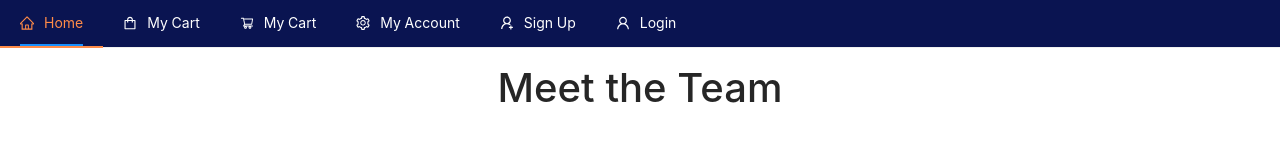
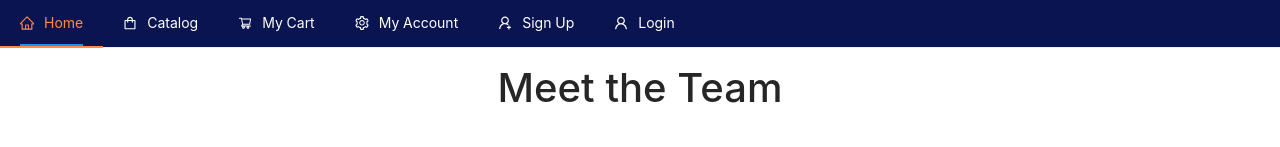
Before and after one commit to brogers856/cse5234_proj, a React (Create React App) app in the folder client/: page /about in a window 1280 px wide. Shown: the top 147 px of the page. Built offline with nearby package versions, Linux system fonts and the light colour scheme.

Commit message:
Changed README and updated header text

```diff
--- a/client/src/components/navigation/Header.js
+++ b/client/src/components/navigation/Header.js
@@ -33,7 +33,7 @@ const Header = () => {
             </Item>
 
             <Item key="/catalog" icon={<ShoppingOutlined />} style={{ float: 'left' }}>
-                <Link to='/catalog'>My Cart</Link>
+                <Link to='/catalog'>Catalog</Link>
             </Item>
 
             <Item key="/cart" icon={<ShoppingCartOutlined />} style={{ float: 'left' }}>
```
Also changed, not shown: client/src/components/README.md (renamed from client/src/components/README.txt).
